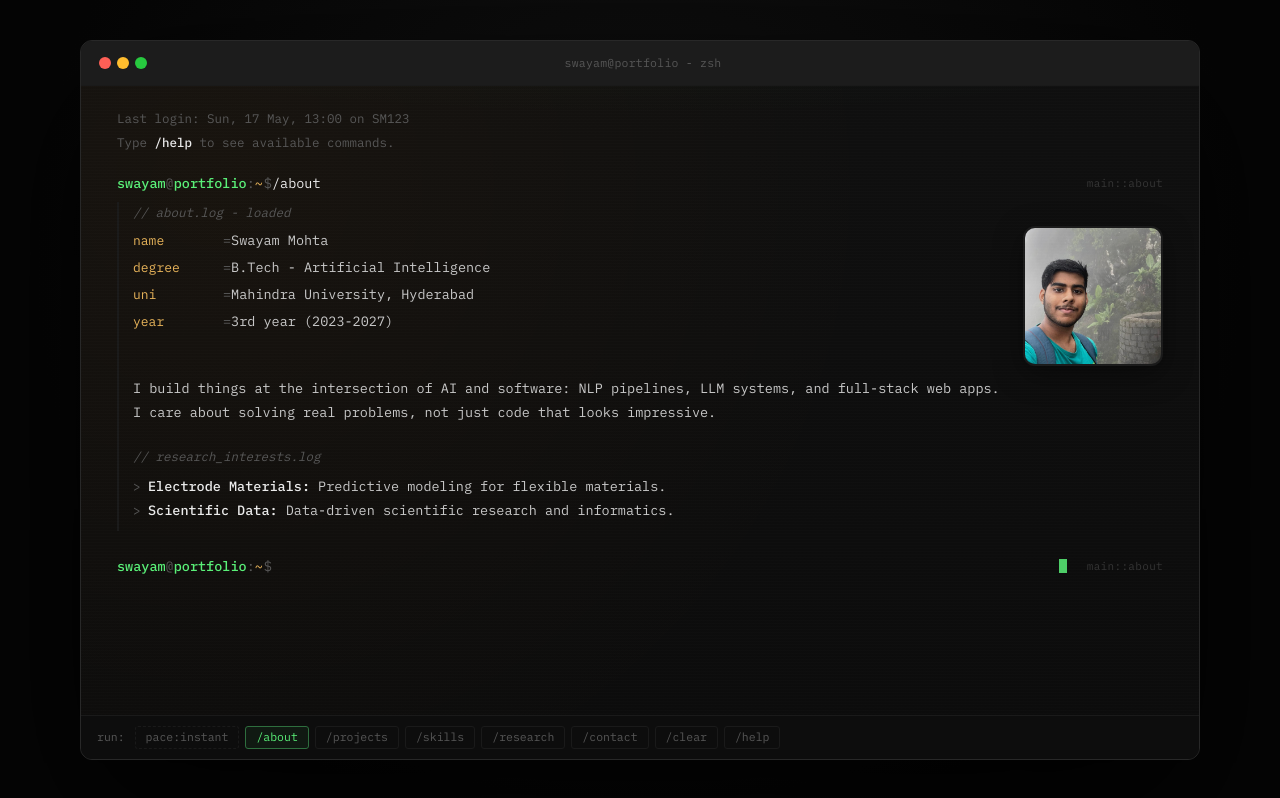
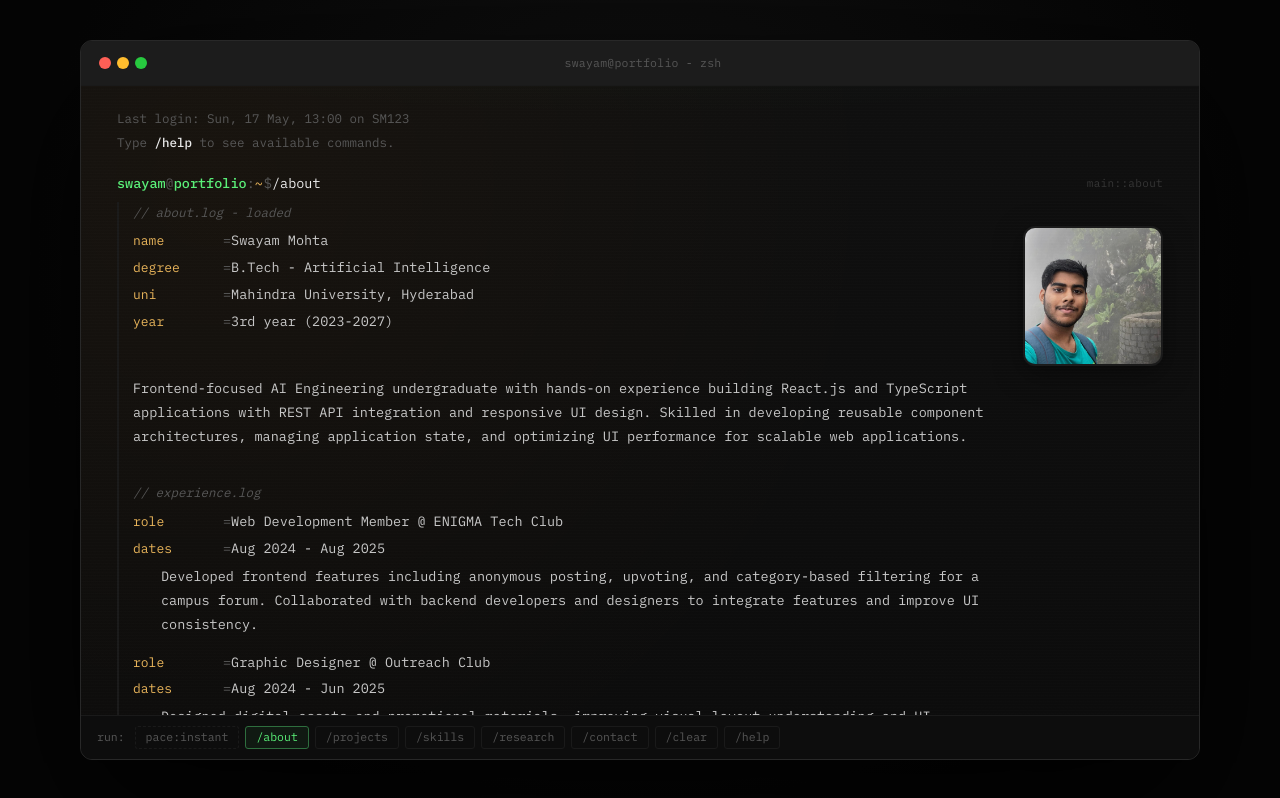
Before and after one commit to SwayamMohta/Portfolio, a React (Vite) app: page /#/about in a window 1280 px wide. Built offline with nearby package versions, Linux system fonts and the light colour scheme.

Commit message:
content: update profile summary, projects, experience, and skills based on resume

```diff
--- a/src/sections/AboutSection.jsx
+++ b/src/sections/AboutSection.jsx
@@ -36,13 +36,56 @@ function AboutSection({ outputPacing }) {
 
       <div className="about-text-content">
         <p className="out-para">
-          I build things at the intersection of AI and software: NLP pipelines,
-          LLM systems, and full-stack web apps. I care about solving real problems,
-          not just code that looks impressive.
+          Frontend-focused AI Engineering undergraduate with hands-on experience building React.js and TypeScript applications with REST API integration and responsive UI design. Skilled in developing reusable component architectures, managing application state, and optimizing UI performance for scalable web applications.
         </p>
       </div>
 
-      <div className="research-block">
+      <div className="experience-block" style={{ marginTop: '16px' }}>
+        <SectionHeader text="// experience.log" outputPacing={outputPacing} />
+        <div style={{ marginBottom: '14px' }}>
+          <p className="out-line">
+            <span className="out-key">role</span>
+            <span className="out-sep">= </span>
+            <span className="out-val">Web Development Member @ ENIGMA Tech Club</span>
+          </p>
+          <p className="out-line">
+            <span className="out-key">dates</span>
+            <span className="out-sep">= </span>
+            <span className="out-val">Aug 2024 - Aug 2025</span>
+          </p>
+          <p className="out-para" style={{ paddingLeft: '28px', marginTop: '2px' }}>
+            Developed frontend features including anonymous posting, upvoting, and category-based filtering for a campus forum. Collaborated with backend developers and designers to integrate features and improve UI consistency.
+          </p>
+        </div>
+        <div>
+          <p className="out-line">
+            <span className="out-key">role</span>
+            <span className="out-sep">= </span>
+            <span className="out-val">Graphic Designer @ Outreach Club</span>
+          </p>
+          <p className="out-line">
+            <span className="out-key">dates</span>
+            <span className="out-sep">= </span>
+            <span className="out-val">Aug 2024 - Jun 2025</span>
+          </p>
+          <p className="out-para" style={{ paddingLeft: '28px', marginTop: '2px' }}>
+            Designed digital assets and promotional materials, improving visual layout understanding and UI awareness.
+          </p>
+        </div>
+      </div>
+
+      <div className="achievements-block" style={{ marginTop: '16px' }}>
+        <SectionHeader text="// achievements.log" outputPacing={outputPacing} />
+        <p className="out-para">
+          <span className="out-muted">&gt; </span>
+          <span className="out-bright">Tech-A-Thon BIT Mesra:</span> Secured 3rd place among 1,600+ teams.
+          <br />
+          <span className="out-muted">&gt; </span>
+          <span className="out-bright">Hacktoberfest:</span> Ranked among top contributors through open-source pull requests.
+        </p>
+      </div>
+
+      <div className="research-block" style={{ marginTop: '16px' }}>
         <SectionHeader text="// research_interests.log" outputPacing={outputPacing} />
         <p className="out-para">
           <span className="out-muted">&gt; </span>
--- a/src/sections/ContactSection.jsx
+++ b/src/sections/ContactSection.jsx
@@ -47,7 +47,7 @@ function ContactSection({ outputPacing }) {
           github.com/swayammohta
         </a>
       </p>
-      <p className="out-muted">// open to full-stack, frontend, and AI/ML internship roles</p>
+      <p className="out-muted">// open to frontend-focused, react/typescript, and AI engineering internship roles</p>
     </div>
   )
 }
--- a/src/sections/ProjectsSection.jsx
+++ b/src/sections/ProjectsSection.jsx
@@ -4,29 +4,29 @@ const projects = [
   {
     id: 'presto-ai',
     name: 'Presto AI',
-    tag: 'NLP / Threat Detection',
+    tag: 'React / Python / NLP / PostgreSQL',
     status: 'completed',
-    desc: 'NLP-based hostile intent classifier. Placed 3rd out of 1600+ teams at Tech-A-Thon, BIT Mesra. Built transformer-based pipeline with custom preprocessing.',
-    stack: ['Python', 'NLP', 'Transformers', 'FastAPI'],
+    desc: 'Developed a real-time React dashboard to visualize NLP-based threat detection outputs with structured and responsive UI components. Integrated backend NLP pipelines with frontend interfaces to enable seamless data rendering and live updates. Designed modular and reusable UI components to display classified messages, extracted entities, and analytics.',
+    stack: ['React', 'Python', 'NLP', 'PostgreSQL'],
     repo: 'https://github.com/SwayamMohta/tech-a-thon',
+  },
+  {
+    id: 'anime-chatbot',
+    name: 'Anime Recommendation Chatbot',
+    tag: 'React / FastAPI / REST APIs',
+    status: 'completed',
+    desc: 'Built a full-stack web application with a React frontend and FastAPI backend for dynamic anime recommendations. Developed reusable React components with efficient state-driven rendering for search and recommendation workflows. Integrated REST APIs, loading states, conditional rendering, and error handling for responsive UI updates and a smooth user experience.',
+    stack: ['React', 'FastAPI', 'REST APIs', 'Python'],
+    repo: 'https://github.com/SwayamMohta/Anime_chatbot',
   },
   {
     id: 'docbuilder',
     name: 'DocBuilder',
-    tag: 'Automation / Google Workspace',
+    tag: 'JavaScript / REST APIs / Google Workspace APIs',
     status: 'completed',
-    desc: 'Programmatic document generation using Google Workspace API. Takes structured input and outputs formatted Docs and Sheets - built for report automation.',
-    stack: ['Python', 'Google APIs', 'OAuth2'],
+    desc: 'Developed an automated document generation tool to create Google Docs and Slides from structured user input. Handled asynchronous API interactions, processed data-driven workflows, and structured the JavaScript codebase to ensure reliability, maintainability, and scalability.',
+    stack: ['JavaScript', 'REST APIs', 'Google Workspace APIs'],
     repo: 'https://github.com/SwayamMohta/cursor-for-forms-f1',
-  },
-  {
-    id: 'anime-chatbot',
-    name: 'Anime Recommendation Chatbot',
-    tag: 'Full Stack / ML',
-    status: 'completed',
-    desc: 'React + FastAPI chatbot with content-based recommendation engine using embeddings and filtering. Full-stack end-to-end.',
-    stack: ['React', 'FastAPI', 'Python', 'NLP'],
-    repo: 'https://github.com/SwayamMohta/Anime_chatbot',
   },
   {
     id: 'nlp-foundations',
--- a/src/sections/SkillsSection.jsx
+++ b/src/sections/SkillsSection.jsx
@@ -3,23 +3,27 @@ import SectionHeader from '../components/SectionHeader'
 const skillGroups = [
   {
     group: 'languages',
-    items: ['Python', 'JavaScript', 'C', 'Java', 'SQL', 'C++'],
+    items: ['Python', 'JavaScript', 'Java'],
   },
   {
     group: 'frontend',
-    items: ['React', 'HTML/CSS', 'Next JS'],
+    items: ['React.js', 'Next.js', 'HTML', 'CSS', 'TypeScript'],
   },
   {
-    group: 'backend',
-    items: ['Node.js', 'FastAPI', 'Express', 'PostgreSQL'],
+    group: 'backend_apis',
+    items: ['FastAPI', 'REST APIs', 'API Integration'],
   },
   {
-    group: 'ai_ml',
-    items: ['NLP', 'Machine Learning', 'LLMs', 'RAG Pipelines'],
+    group: 'state_management',
+    items: ['Context API'],
+  },
+  {
+    group: 'database',
+    items: ['PostgreSQL'],
   },
   {
     group: 'tools',
-    items: ['Git', 'GitHub', 'Docker (basics)'],
+    items: ['Git', 'GitHub'],
   },
 ]
 
```
